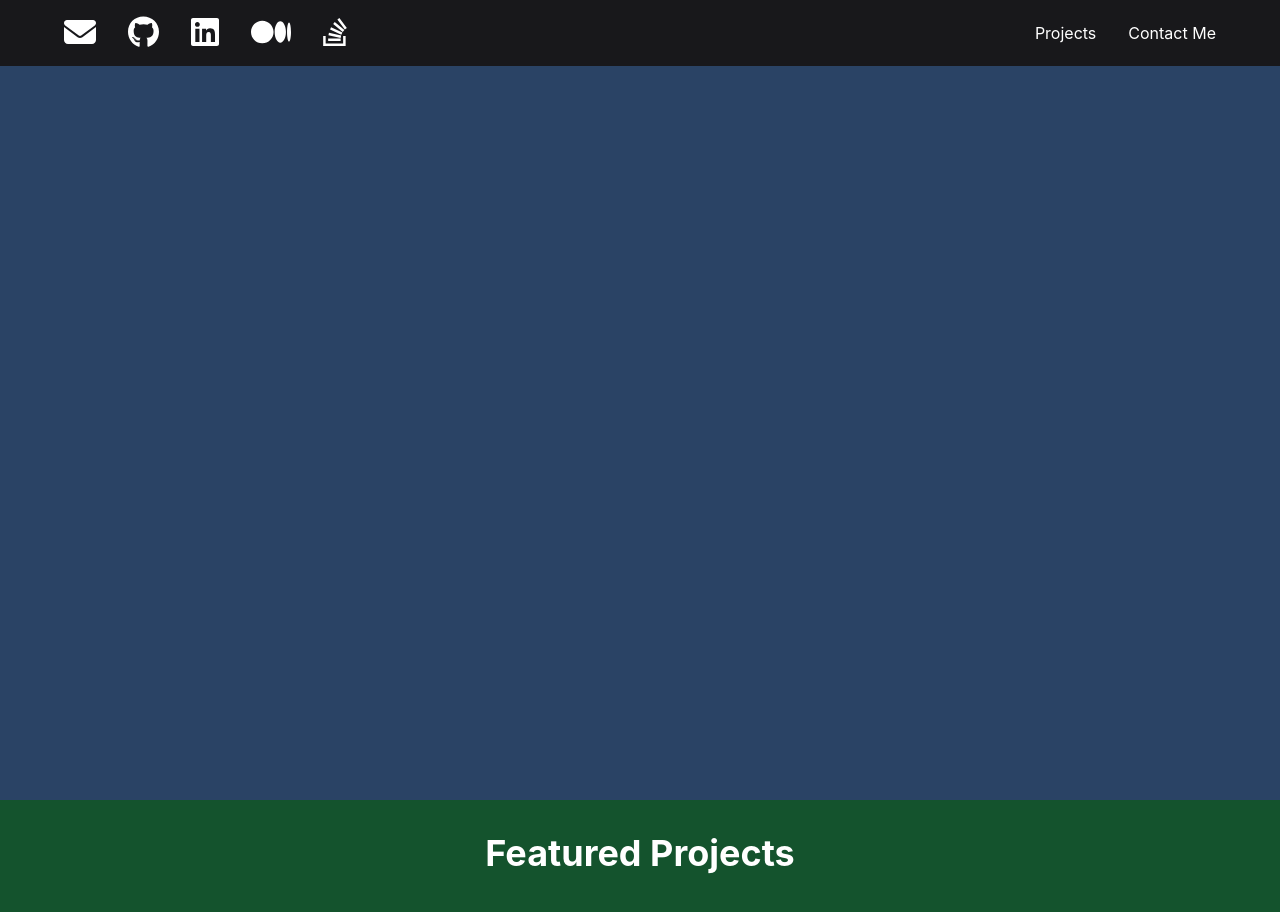
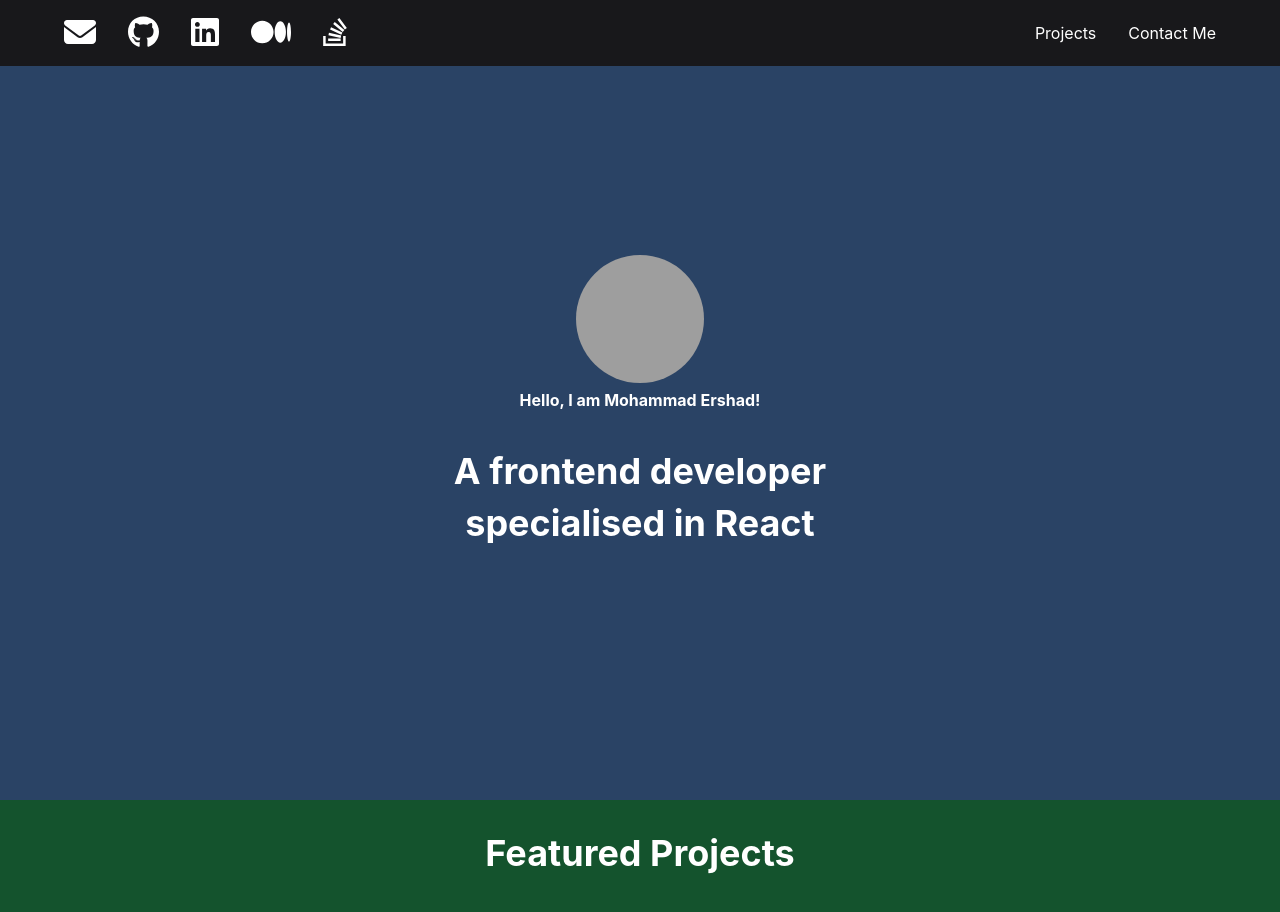
Before and after one commit to MENasri23/My-Portfolio, a React (Create React App) app: page / in a window 1280 px wide. Shown: the top 912 px of the page. Built offline with nearby package versions, Linux system fonts and the light colour scheme; grey boxes are pictures that could not be loaded.

Commit message:
Complete Landing section

```diff
--- a/src/components/LandingSection.js
+++ b/src/components/LandingSection.js
@@ -1,13 +1,13 @@
 import React from "react";
 import { Avatar, Heading, VStack } from "@chakra-ui/react";
 import FullScreenSection from "./FullScreenSection";
+import avatarImg from '../images/my_avatar.jpg'
 
-const greeting = "Hello, I am Pete!";
+const greeting = "Hello, I am Mohammad Ershad!";
 const bio1 = "A frontend developer";
 const bio2 = "specialised in React";
 
-// Implement the UI for the LandingSection component according to the instructions.
-// Use a combination of Avatar, Heading and VStack components.
+
 const LandingSection = () => (
   <FullScreenSection
     justifyContent="center"
@@ -15,7 +15,12 @@ const LandingSection = () => (
     isDarkBackground
     backgroundColor="#2A4365"
   >
-
+    <VStack>
+    <Avatar size="2xl"  src={avatarImg} />
+    <Heading as="h6" size="sm" noOfLines={1}>{greeting}</Heading>
+    <Heading as="h5" style={{ marginTop: '2rem' }}>{bio1}</Heading>
+    <Heading as="h6" size="xl">{bio2}</Heading>
+    </VStack>
   </FullScreenSection>
 );
 
```
